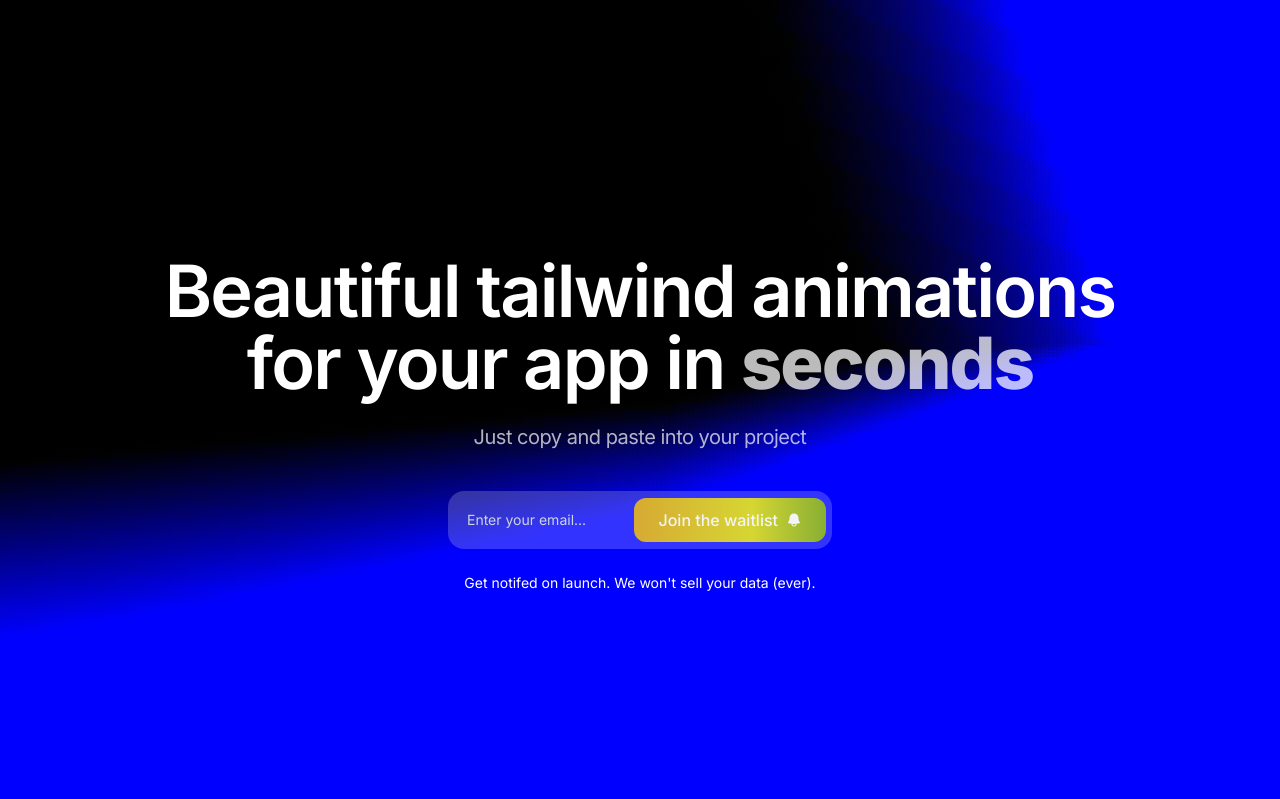
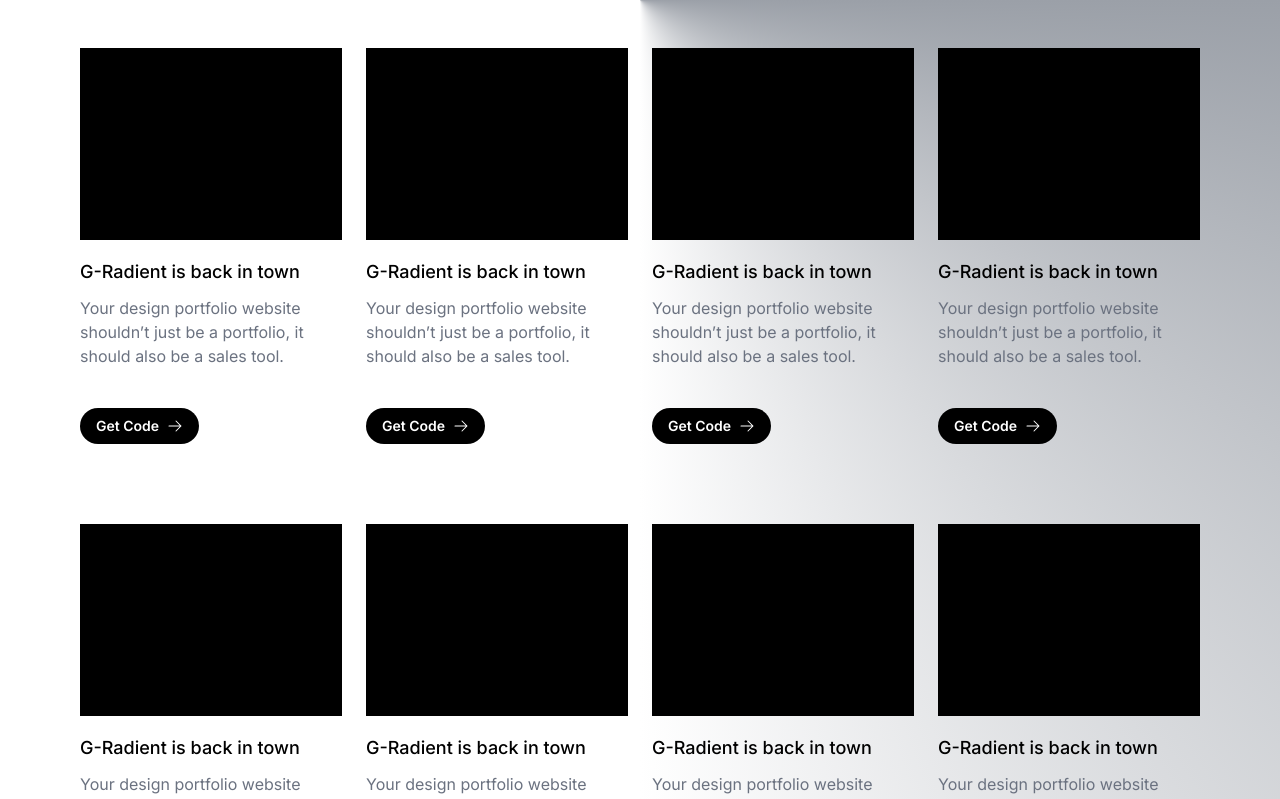
Before and after one commit to jacobbinnie/tailwind-animations, a Next.js app: page / in a window 1280 px wide. Shown: the top 799 px of the page. Built offline with nearby package versions, Linux system fonts and the light colour scheme.

Commit message:
feat: add default component and grid dashboard layout

```diff
--- /dev/null
+++ b/src/app/components/DefaultComponent/index.tsx
@@ -0,0 +1,28 @@
+import { ArrowRightIcon } from "@heroicons/react/24/solid";
+
+interface DefaultComponentProps {}
+
+export const DefaultComponent: React.FC<DefaultComponentProps> = () => {
+  return (
+    <div className="flex w-full flex-col h-full">
+      <div className="bg-black h-48 w-full " />
+      <p className="mt-5 text-lg font-medium leading-6 text-black">
+        G-Radient is back in town
+      </p>
+      <p className="mt-3 text-base text-gray-500">
+        Your design portfolio website shouldn’t just be a portfolio, it should
+        also be a sales tool.
+      </p>
+      <div className="flex gap-3 mt-10 justify-left">
+        <a className="inline-flex items-center justify-center text-sm font-semibold text-black duration-200 hover:text-blue-500 focus:outline-none focus-visible:outline-gray-600">
+          <div className="flex gap-2 bg-black px-4 py-2 rounded-3xl transition-all hover:animate-gradient-green">
+            <span className="text-white">Get Code</span>
+            <ArrowRightIcon width={16} color="white" />
+          </div>
+        </a>
+      </div>
+    </div>
+  );
+};
+
+export default DefaultComponent;
--- a/src/app/pages/dashboard/index.tsx
+++ b/src/app/pages/dashboard/index.tsx
@@ -1,9 +1,34 @@
+import DefaultComponent from "@/app/components/DefaultComponent";
+import { ArrowRightIcon } from "@heroicons/react/24/solid";
+
 interface DashboardProps {}
 
 function Dashboard({}: DashboardProps) {
   return (
-    <div className="flex justify-center items-center h-screen bg-[conic-gradient(at_top,_var(--tw-gradient-stops))] from-gray-700 via-gray-900 to-black">
-      <p>Dashboard</p>
+    <div className="w-full h-full min-h-screen bg-[conic-gradient(at_top,_var(--tw-gradient-stops))] from-gray-700 via-white to-white">
+      <div className="relative items-center w-full px-5 py-12 mx-auto md:px-12 lg:px-20 max-w-7xl">
+        <div className="grid gap-y-20 gap-x-6 py-18 md:grid-cols-2 lg:grid-cols-4">
+          <DefaultComponent />
+          <DefaultComponent />
+          <DefaultComponent />
+          <DefaultComponent />
+          <DefaultComponent />
+          <DefaultComponent />
+          <DefaultComponent />
+          <DefaultComponent />
+          <DefaultComponent />
+          <DefaultComponent />
+          <DefaultComponent />
+          <DefaultComponent />
+          <DefaultComponent />
+          <DefaultComponent />
+          <DefaultComponent />
+          <DefaultComponent />
+          <DefaultComponent />
+          <DefaultComponent />
+          <DefaultComponent />
+        </div>
+      </div>
     </div>
   );
 }
--- a/src/app/routeprovider/index.tsx
+++ b/src/app/routeprovider/index.tsx
@@ -7,8 +7,8 @@ function RouteProvider() {
   const { user } = useAuth();
 
   switch (user) {
-    case null:
-      return <Login />;
+    // case null:
+    //   return <Login />;
 
     default:
       return <Dashboard />;
```
